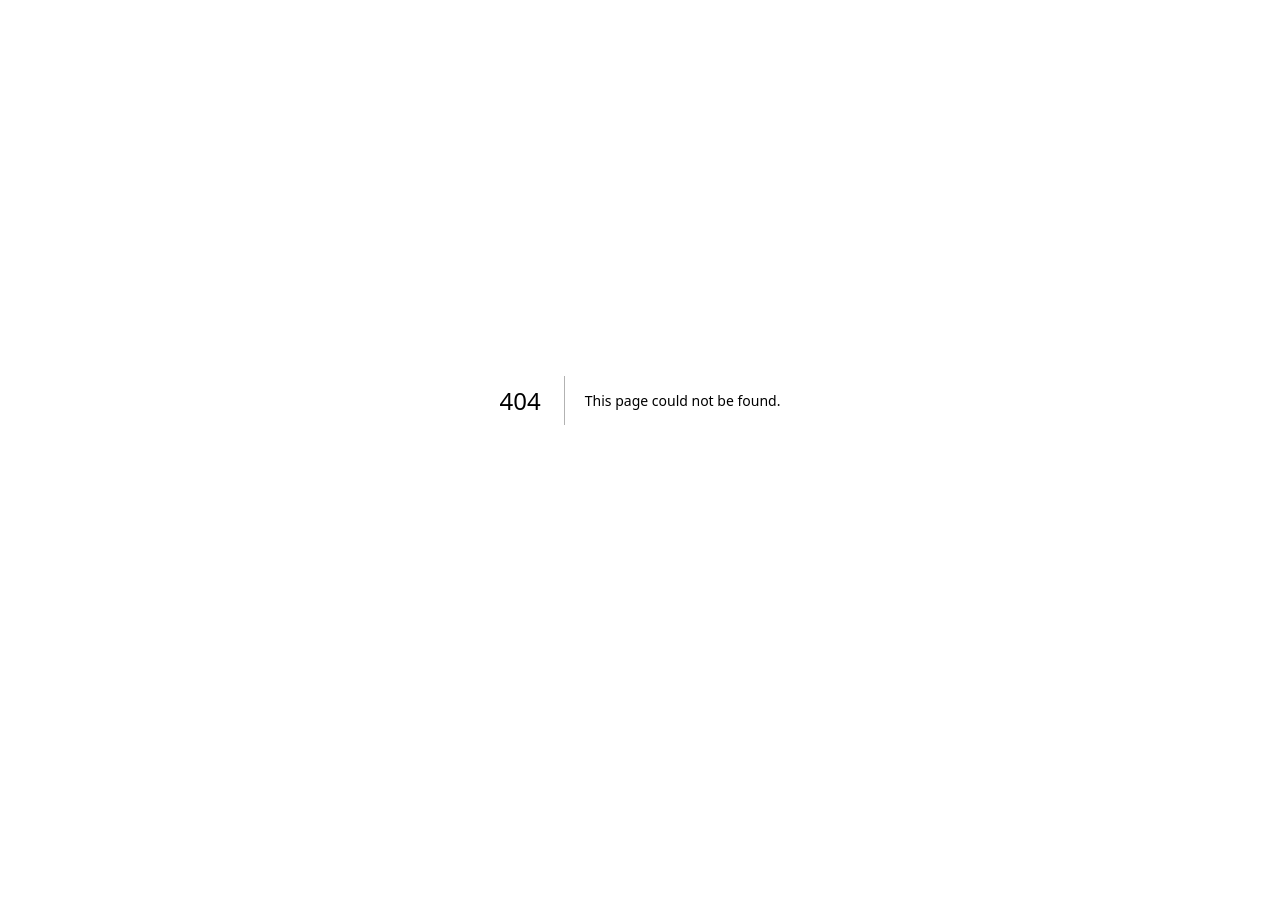
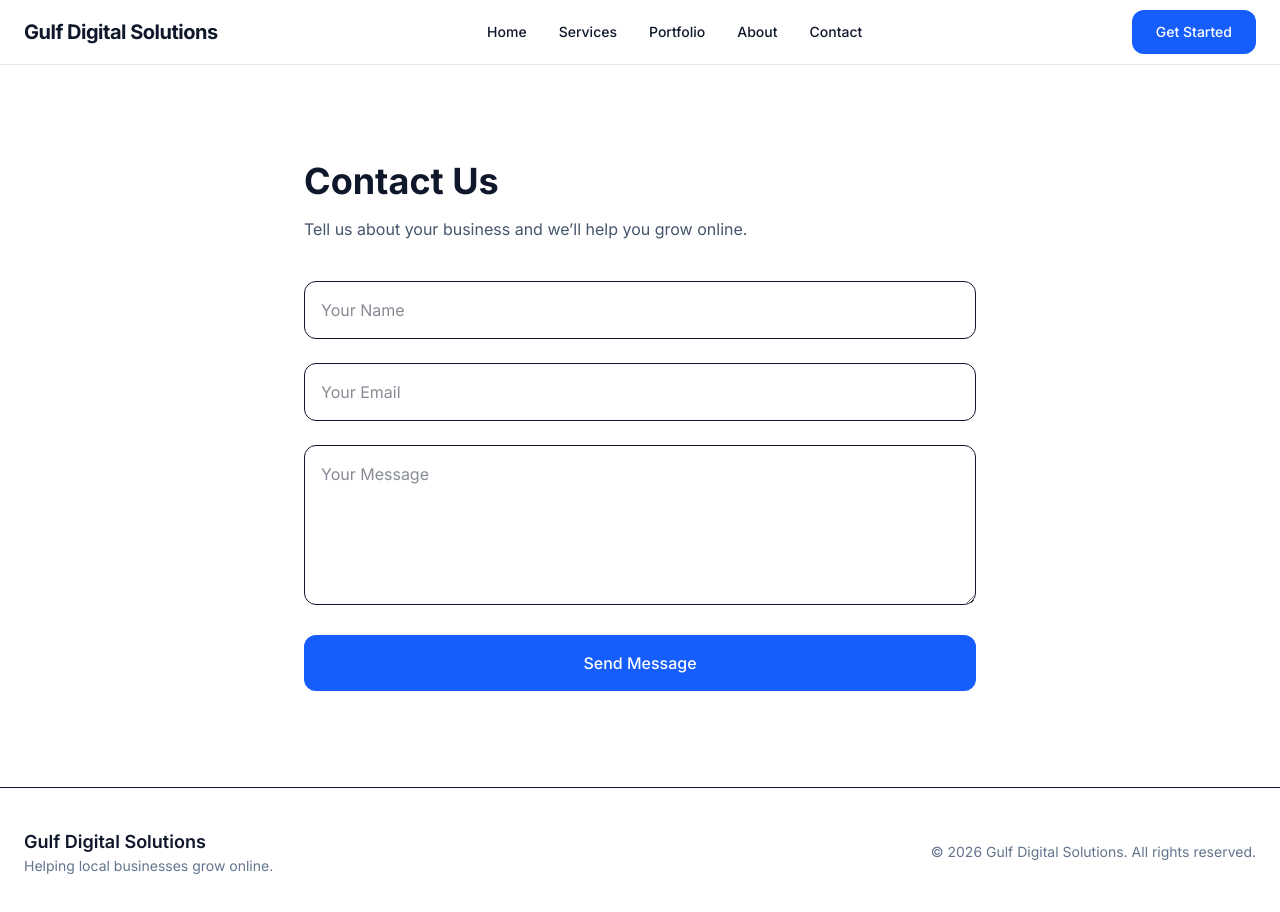
Before and after one commit to r-jheltandugon/gulf-digital-solutions, a Next.js app: page /contact in a window 1280 px wide. Before the commit this address had no page. Shown: the top 912 px of the page. Before the commit the page ends 800 px from the top, so only its background shows below. Built offline with nearby package versions, Linux system fonts and the light colour scheme.

Commit message:
First Commit

```diff
--- /dev/null
+++ b/app/api/contact/route.ts
@@ -0,0 +1,37 @@
+import { NextResponse } from "next/server";
+import { Resend } from "resend";
+import { z } from "zod";
+
+const resend = new Resend(process.env.RESEND_API_KEY);
+
+const schema = z.object({
+  name: z.string().min(2),
+  email: z.string().email(),
+  message: z.string().min(10),
+});
+
+export async function POST(req: Request) {
+  try {
+    const body = await req.json();
+    const data = schema.parse(body);
+
+    await resend.emails.send({
+      from: "Gulf Digital Solutions <onboarding@resend.dev>",
+      to: "your-email@example.com",
+      subject: "New Website Inquiry",
+      html: `
+        <h2>New Lead</h2>
+        <p><b>Name:</b> ${data.name}</p>
+        <p><b>Email:</b> ${data.email}</p>
+        <p><b>Message:</b> ${data.message}</p>
+      `,
+    });
+
+    return NextResponse.json({ success: true });
+  } catch (error) {
+    return NextResponse.json(
+      { success: false },
+      { status: 400 }
+    );
+  }
+}
--- /dev/null
+++ b/app/contact/page.tsx
@@ -0,0 +1,13 @@
+import ContactForm from "@/components/sections/contact-form";
+import Navbar from "@/components/layout/navbar";
+import Footer from "@/components/layout/footer";
+
+export default function ContactPage() {
+  return (
+    <>
+      <Navbar />
+      <ContactForm />
+      <Footer />
+    </>
+  );
+}
--- /dev/null
+++ b/app/portfolio/page.tsx
@@ -0,0 +1,31 @@
+import Navbar from "@/components/layout/navbar";
+import Footer from "@/components/layout/footer";
+import Container from "@/components/layout/container";
+
+export default function PortfolioPage() {
+  return (
+    <>
+      <Navbar />
+
+      <main className="py-24">
+        <Container>
+          <h1 className="text-4xl font-bold">
+            Our Work
+          </h1>
+
+          <p className="mt-4 text-slate-600">
+            Examples of digital solutions we build for businesses.
+          </p>
+
+          <div className="mt-10 grid gap-6 md:grid-cols-3">
+            <div className="h-40 rounded-2xl border" />
+            <div className="h-40 rounded-2xl border" />
+            <div className="h-40 rounded-2xl border" />
+          </div>
+        </Container>
+      </main>
+
+      <Footer />
+    </>
+  );
+}
--- /dev/null
+++ b/app/services/page.tsx
@@ -0,0 +1,40 @@
+import Navbar from "@/components/layout/navbar";
+import Footer from "@/components/layout/footer";
+import Container from "@/components/layout/container";
+
+export default function ServicesPage() {
+  return (
+    <>
+      <Navbar />
+
+      <main className="py-24">
+        <Container>
+          <h1 className="text-4xl font-bold">
+            Our Services
+          </h1>
+
+          <p className="mt-4 text-slate-600">
+            We help businesses grow online through modern digital solutions.
+          </p>
+
+          <div className="mt-10 grid gap-6 md:grid-cols-2">
+            <div className="rounded-2xl border p-6">
+              Business Websites
+            </div>
+            <div className="rounded-2xl border p-6">
+              SEO Optimization
+            </div>
+            <div className="rounded-2xl border p-6">
+              WhatsApp Integration
+            </div>
+            <div className="rounded-2xl border p-6">
+              Branding & Design
+            </div>
+          </div>
+        </Container>
+      </main>
+
+      <Footer />
+    </>
+  );
+}
--- /dev/null
+++ b/components/sections/contact-form.tsx
@@ -0,0 +1,81 @@
+"use client";
+
+import { useState } from "react";
+import Container from "../layout/container";
+
+export default function ContactForm() {
+  const [loading, setLoading] = useState(false);
+  const [success, setSuccess] = useState(false);
+
+  async function handleSubmit(e: any) {
+    e.preventDefault();
+    setLoading(true);
+
+    const formData = {
+      name: e.target.name.value,
+      email: e.target.email.value,
+      message: e.target.message.value,
+    };
+
+    const res = await fetch("/api/contact", {
+      method: "POST",
+      body: JSON.stringify(formData),
+    });
+
+    setLoading(false);
+
+    if (res.ok) setSuccess(true);
+  }
+
+  return (
+    <section className="py-24">
+      <Container>
+        <div className="mx-auto max-w-2xl">
+          <h1 className="text-4xl font-bold">
+            Contact Us
+          </h1>
+
+          <p className="mt-4 text-slate-600">
+            Tell us about your business and we’ll help you grow online.
+          </p>
+
+          <form
+            onSubmit={handleSubmit}
+            className="mt-10 space-y-6"
+          >
+            <input
+              name="name"
+              placeholder="Your Name"
+              className="w-full rounded-xl border p-4"
+            />
+
+            <input
+              name="email"
+              placeholder="Your Email"
+              className="w-full rounded-xl border p-4"
+            />
+
+            <textarea
+              name="message"
+              placeholder="Your Message"
+              className="h-40 w-full rounded-xl border p-4"
+            />
+
+            <button
+              type="submit"
+              className="w-full rounded-xl bg-blue-600 p-4 font-medium text-white"
+            >
+              {loading ? "Sending..." : "Send Message"}
+            </button>
+
+            {success && (
+              <p className="text-green-600">
+                Message sent successfully!
+              </p>
+            )}
+          </form>
+        </div>
+      </Container>
+    </section>
+  );
+}
```
